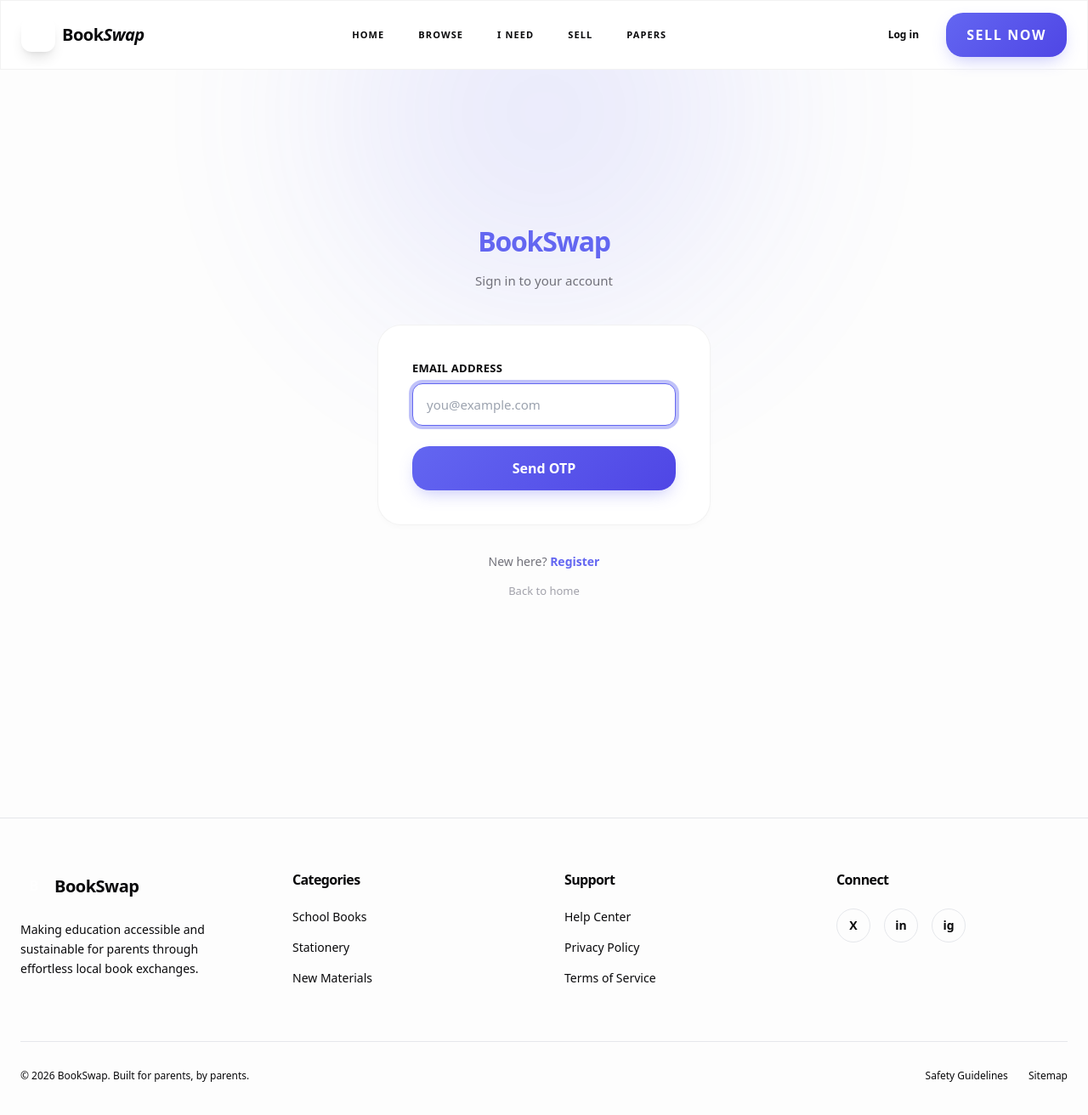
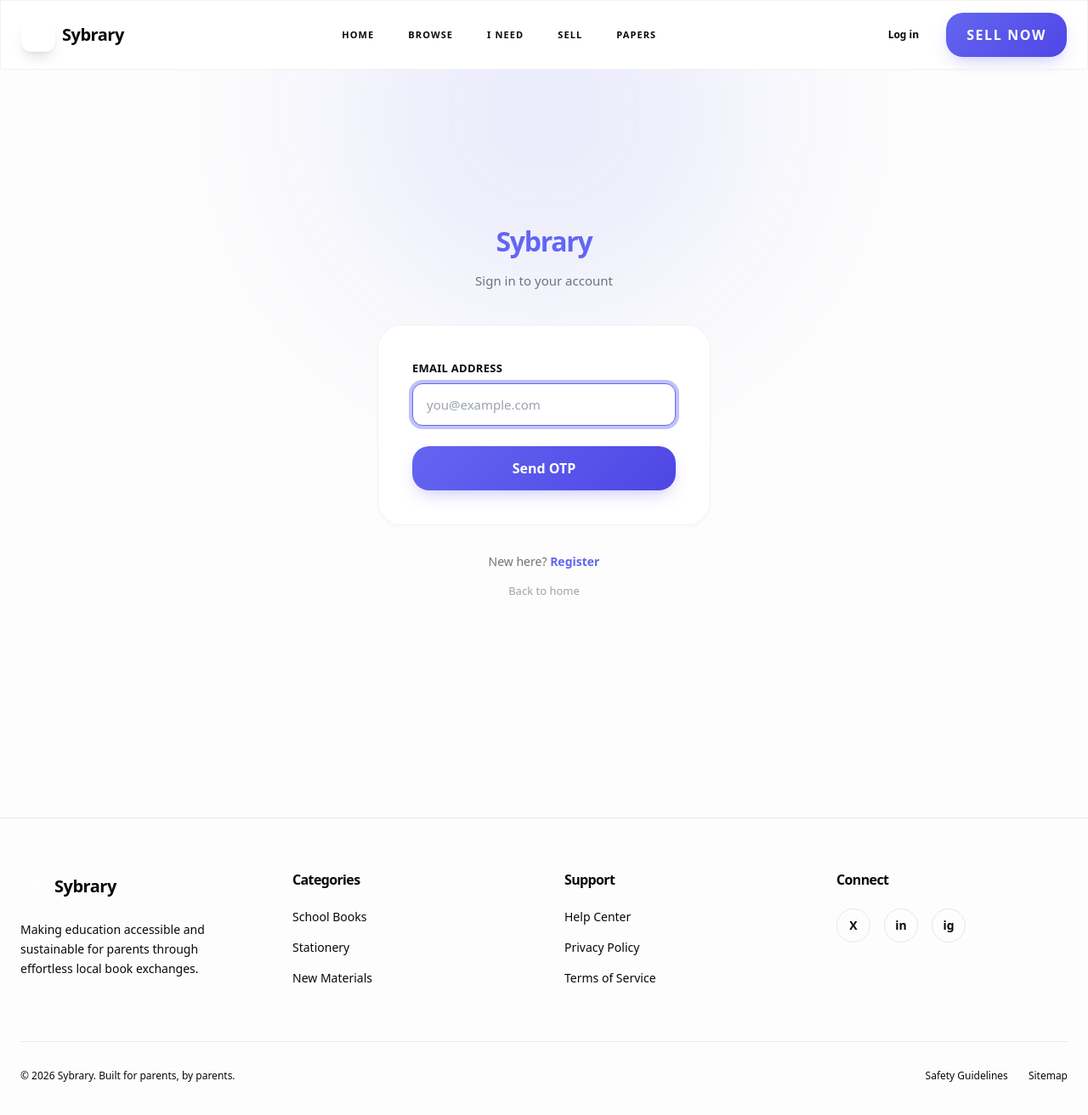
Before and after one commit to manumayank/bookswap-kapil, a Next.js app in the folder web/: page /login in a window 1280 px wide. Shown: the top 1312 px of the page at 85% size. Built offline with nearby package versions, Linux system fonts and the light colour scheme.

Commit message:
rebrand: Change BookSwap to Sybrary across the app
Updated brand name from BookSwap to Sybrary in:
- Navbar header and logo
- Footer branding
- Page titles (layout, login, register)
- Admin panel
- Dashboard
- Listing details page

```diff
--- a/web/src/app/admin/dashboard/page.tsx
+++ b/web/src/app/admin/dashboard/page.tsx
@@ -82,7 +82,7 @@ export default function AdminDashboard() {
     <div className="animate-fade-in">
       <div className="mb-10">
         <h1 className="text-3xl font-extrabold tracking-tight mb-2">Dashboard</h1>
-        <p className="text-[var(--muted)]">Overview of your BookSwap platform</p>
+        <p className="text-[var(--muted)]">Overview of your Sybrary platform</p>
       </div>
 
       {/* Stats Grid */}
--- a/web/src/app/admin/layout.tsx
+++ b/web/src/app/admin/layout.tsx
@@ -29,7 +29,7 @@ export default function AdminLayout({ children }: { children: React.ReactNode })
       <aside className="w-64 bg-gray-900 text-white flex flex-col">
         <div className="p-4 border-b border-gray-800">
           <Link href="/admin/dashboard" className="text-xl font-bold">
-            📚 BookSwap Admin
+            📚 Sybrary Admin
           </Link>
         </div>
 
--- a/web/src/app/dashboard/layout.tsx
+++ b/web/src/app/dashboard/layout.tsx
@@ -42,7 +42,7 @@ export default function DashboardLayout({ children }: { children: React.ReactNod
       <header className="border-b bg-white sticky top-0 z-50">
         <div className="container mx-auto px-4 py-4 flex justify-between items-center">
           <Link href="/dashboard" className="text-2xl font-bold text-green-600">
-            BookSwap
+            Sybrary
           </Link>
 
           <nav className="hidden md:flex items-center gap-6">
--- a/web/src/app/layout.tsx
+++ b/web/src/app/layout.tsx
@@ -5,7 +5,7 @@ import Navbar from '@/components/Navbar';
 import Footer from '@/components/Footer';
 
 export const metadata: Metadata = {
-  title: 'BookSwap - School Book Exchange',
+  title: 'Sybrary - School Book Exchange',
   description: 'Exchange school textbooks with parents near you',
 };
 
--- a/web/src/app/listings/[id]/page.tsx
+++ b/web/src/app/listings/[id]/page.tsx
@@ -363,7 +363,7 @@ export default function ListingDetailPage() {
       <div className="mt-32 p-12 rounded-[48px] bg-foreground text-center relative overflow-hidden">
         <div className="relative z-10">
           <h3 className="text-white font-black text-2xl mb-4 tracking-tight">
-            Stay Safe with BookSwap
+            Stay Safe with Sybrary
           </h3>
           <p className="text-white/50 text-base font-medium max-w-2xl mx-auto leading-relaxed">
             We recommend meeting in public, well-lit areas for exchanges. Never share your OTP or
--- a/web/src/app/login/page.tsx
+++ b/web/src/app/login/page.tsx
@@ -85,7 +85,7 @@ export default function LoginPage() {
               textDecoration: 'none',
             }}
           >
-            BookSwap
+            Sybrary
           </Link>
           <p style={{ color: 'var(--muted)', marginTop: '0.5rem', fontSize: '0.9375rem' }}>
             Sign in to your account
--- a/web/src/app/register/page.tsx
+++ b/web/src/app/register/page.tsx
@@ -173,7 +173,7 @@ export default function RegisterPage() {
               textDecoration: 'none',
             }}
           >
-            BookSwap
+            Sybrary
           </Link>
           <p style={{ color: 'var(--muted)', marginTop: '0.5rem', fontSize: '0.9375rem' }}>
             Create your account
--- a/web/src/components/Footer.tsx
+++ b/web/src/components/Footer.tsx
@@ -7,8 +7,8 @@ export default function Footer() {
         <div className="grid grid-cols-1 md:grid-cols-4 gap-12">
           <div className="col-span-1 md:col-span-1">
             <Link href="/" className="flex items-center gap-2 mb-6">
-              <div className="h-8 w-8 rounded-lg bg-primary flex items-center justify-center text-white font-bold">B</div>
-              <span className="text-xl font-bold tracking-tight">BookSwap</span>
+              <div className="h-8 w-8 rounded-lg bg-primary flex items-center justify-center text-white font-bold">S</div>
+              <span className="text-xl font-bold tracking-tight">Sybrary</span>
             </Link>
             <p className="text-muted text-sm leading-relaxed">
               Making education accessible and sustainable for parents through effortless local book exchanges.
@@ -50,7 +50,7 @@ export default function Footer() {
         </div>
 
         <div className="mt-16 pt-8 border-t border-card-border flex flex-col md:flex-row justify-between items-center gap-4">
-          <p className="text-muted-light text-xs">&copy; 2026 BookSwap. Built for parents, by parents.</p>
+          <p className="text-muted-light text-xs">&copy; 2026 Sybrary. Built for parents, by parents.</p>
           <div className="flex gap-6 text-xs text-muted-light">
             <Link href="/safety" className="hover:text-primary transition-colors">Safety Guidelines</Link>
             <Link href="/sitemap" className="hover:text-primary transition-colors">Sitemap</Link>
--- a/web/src/components/Navbar.tsx
+++ b/web/src/components/Navbar.tsx
@@ -17,10 +17,10 @@ export default function Navbar() {
       <div className="container flex h-20 items-center justify-between px-6">
         <Link href="/" className="flex items-center gap-2 group">
           <div className="h-10 w-10 rounded-xl bg-primary flex items-center justify-center text-white font-black text-xl shadow-lg shadow-primary/20 transition-transform group-hover:scale-110">
-            B
+            S
           </div>
           <span className="text-xl font-black tracking-tight text-foreground">
-            Book<span className="text-primary italic">Swap</span>
+            Sybrary
           </span>
         </Link>
 
```
